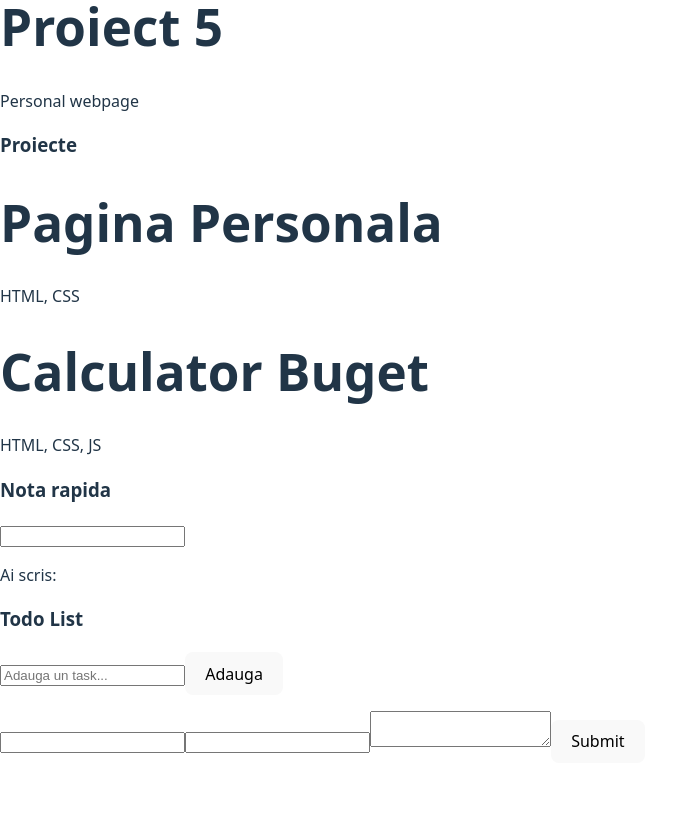
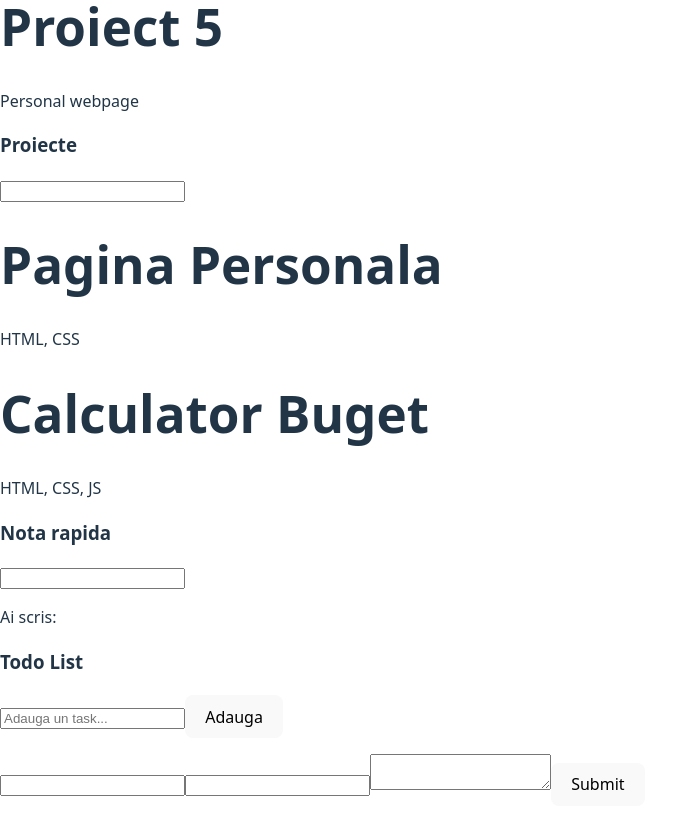
Before and after one commit to mihaiturcanu/lab_pw, a React (Vite) app: page / in a window 1280 px wide. Shown: the part 960-1782 px from the top of the page, without its empty margins (0-688 px from the left). Before the commit the page ends 1739 px from the top, so only its background shows below. Built offline with nearby package versions, Linux system fonts and the light colour scheme.

Commit message:
feat: add option to search projects (case insensitive)

```diff
--- a/src/ProjectList.jsx
+++ b/src/ProjectList.jsx
@@ -5,6 +5,7 @@ function ProjectList(){
     const[projects, setProjects] = useState([]);
     const[loading, setLoading] = useState(true);
     const[error, setError] = useState(null);
+    const[search, setSearch] = useState('');
     useEffect(function(){
         fetch('/data/projects.json').then(function(response){
             return response.json();
@@ -23,7 +24,10 @@ function ProjectList(){
     return(
         <div>
             <h3>Proiecte</h3>
-            {projects.map(function(project, index){
+            <input value={search} onChange={(e) => setSearch(e.target.value)}></input>
+            {projects.filter(function(p){
+                return p.title.toLowerCase().includes(search.toLowerCase());
+            }).map(function(project, index){
                 if(project.done)
                 return <Card key={index} title={project.title} description={project.tech}/>
             })}
```
